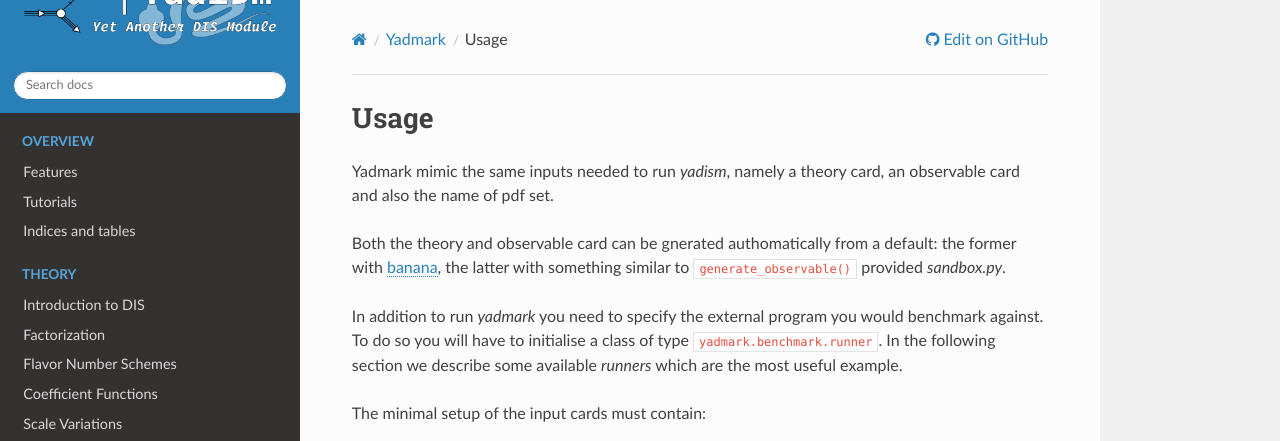
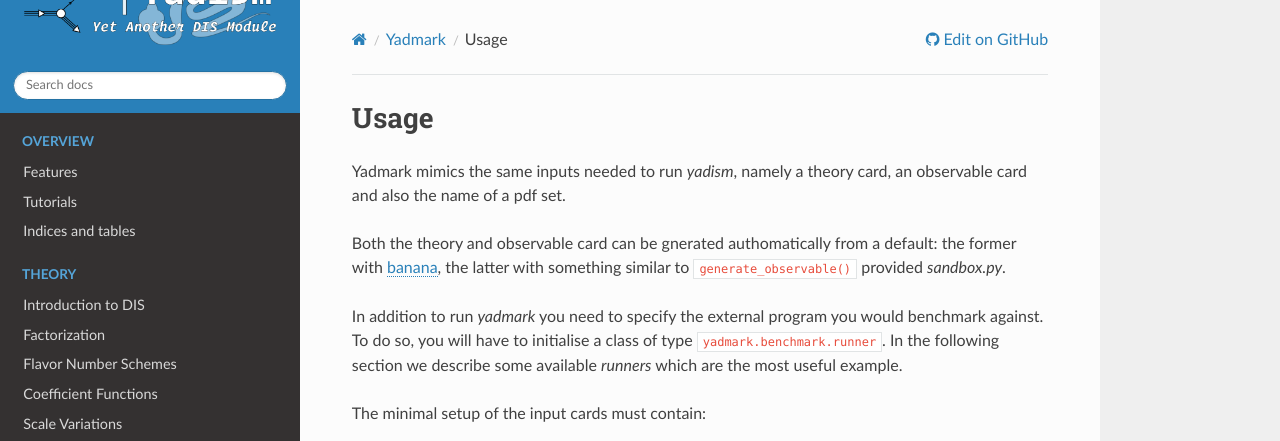
Before and after one commit to NNPDF/yadism, a Sphinx documentation site: the page built from docs/sphinx/source/dev-tools/yadmark_runners.rst, in a window 1280 px wide and 900 px high. Shown: the top 441 px of the window. Built offline with Sphinx 7.4.7 and the Read the Docs theme 2.0.0, drawn with Linux system fonts in a browser that asks for light colours; pages that are not in the unit, such as notebooks, are missing from menus; the version number could not be read and is left out.

Commit message:
small fixes

```diff
--- a/docs/sphinx/source/dev-tools/benchmarks.rst
+++ b/docs/sphinx/source/dev-tools/benchmarks.rst
@@ -39,7 +39,7 @@
    :stub-columns: 1
    :align: center
 
-å
+
 APFEL
 -----
 
--- a/docs/sphinx/source/dev-tools/yadmark.rst
+++ b/docs/sphinx/source/dev-tools/yadmark.rst
@@ -33,7 +33,7 @@
 The banana configuration is loaded from ``banana_cfg.py`` file.
 
 To run Yadmark see the section of the available :doc:`runners<yadmark_runners>`.
-Furthermore Yadmark provide also a python interpter called :doc:`navigator<navigator>` to inspect
+Furthermore Yadmark provides also a python interpter called :doc:`navigator<navigator>` to inspect
 the cached benchmark reuslts.
 
 .. toctree::
--- a/docs/sphinx/source/dev-tools/yadmark_runners.rst
+++ b/docs/sphinx/source/dev-tools/yadmark_runners.rst
@@ -2,14 +2,14 @@
 Usage
 =====
 
-Yadmark mimic the same inputs needed to run `yadism`, namely a theory card, an
-observable card and also the name of pdf set.
+Yadmark mimics the same inputs needed to run `yadism`, namely a theory card, an
+observable card and also the name of a pdf set.
 
 Both the theory and observable card can be gnerated authomatically from a default:
 the former with |banana|, the latter with something similar to ``generate_observable()`` provided `sandbox.py`.
 
 In addition to run `yadmark` you need to specify the external program you would benchmark against.
-To do so you will have to initialise a class of type ``yadmark.benchmark.runner``.
+To do so, you will have to initialise a class of type ``yadmark.benchmark.runner``.
 In the following section we describe some available `runners` which are the most useful example.
 
 The minimal setup of the input cards must contain:
```
